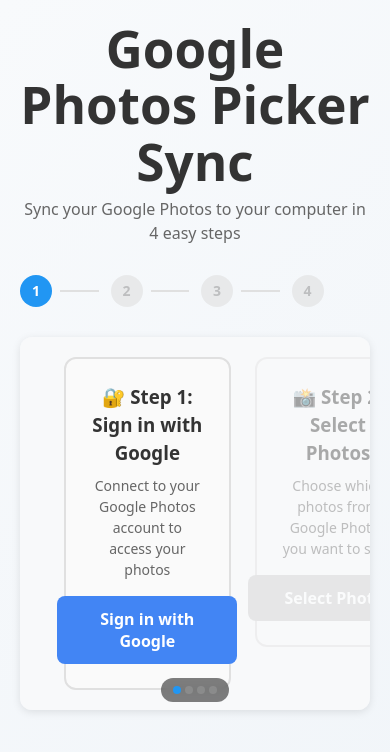
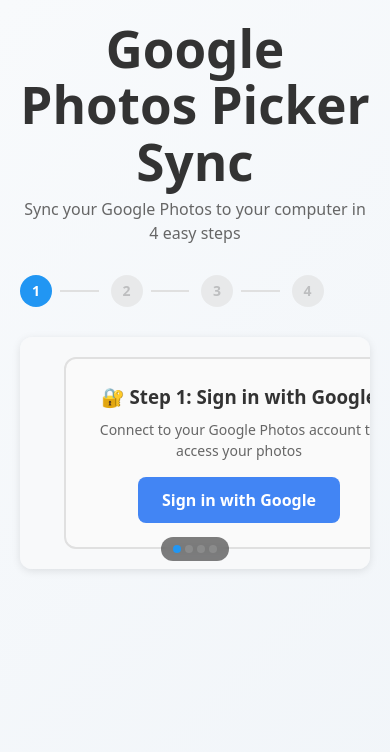
Before and after one commit to mikecann/google-photos-picker-sync, a React (Vite) app: page / in a window 390 px wide. Shown: the top 752 px of the page. Built offline with nearby package versions, Linux system fonts and the light colour scheme; no server answers.

Commit message:
ready to go

```diff
--- a/src/App.tsx
+++ b/src/App.tsx
@@ -47,17 +47,25 @@
   const scrollToStep = (stepNumber: number) => {
     if (!scrollContainerRef.current) return;
 
-    const containerWidth = scrollContainerRef.current.clientWidth;
-    const maxStepWidth = Math.min(350, (containerWidth - 100) / 1.5); // Responsive step width
-    const gap = 24; // Gap between steps
+    const container = scrollContainerRef.current;
+    const containerWidth = container.clientWidth;
 
-    // Calculate the position to center the step
-    const stepPosition = (stepNumber - 1) * (maxStepWidth + gap);
-    const stepCenter = stepPosition + maxStepWidth / 2;
-    const scrollPosition = stepCenter - containerWidth / 2;
+    // Calculate responsive step width (same logic as CSS)
+    const maxWidth = Math.min(350, (window.innerWidth - 140) / 1.5);
+    const stepWidth = Math.max(280, maxWidth); // Minimum width for readability
+    const gap = 24;
+    const spacerWidth = stepWidth; // Same as step width for centering
 
-    scrollContainerRef.current.scrollTo({
-      left: Math.max(0, scrollPosition), // Don't scroll past the beginning
+    // Calculate the position of the target step
+    // spacer + (steps before target * (stepWidth + gap)) + half of target step width
+    const stepPosition =
+      spacerWidth + (stepNumber - 1) * (stepWidth + gap) + stepWidth / 2;
+
+    // Center this position in the viewport
+    const scrollPosition = stepPosition - containerWidth / 2;
+
+    container.scrollTo({
+      left: Math.max(0, scrollPosition),
       behavior: "smooth",
     });
   };
@@ -251,23 +259,18 @@
               msOverflowStyle: "none",
               backgroundColor: "#f8f9fa",
               // Make the scroll container wide enough for all steps plus centering space
-              width: "calc(100% + min(700px, (100vw - 140px) * 1.33))", // Extra space for centering
-              marginLeft: "calc(-1 * min(350px, (100vw - 140px) / 1.5))", // Offset to allow centering
+              width: "calc(100% + 700px)", // Extra space for centering (2 * 350px spacers)
+              marginLeft: "-350px", // Offset to allow centering
             }}
           >
             {/* Invisible spacer for centering */}
-            <div
-              style={{
-                minWidth: "calc(min(350px, (100vw - 140px) / 1.5))",
-                flexShrink: 0,
-              }}
-            />
+            <div style={{ minWidth: "350px", flexShrink: 0 }} />
 
             {/* Step 1: Authentication */}
             <div
               style={{
-                minWidth: "calc(min(350px, (100vw - 140px) / 1.5))",
-                maxWidth: "calc(min(350px, (100vw - 140px) / 1.5))",
+                minWidth: "350px",
+                maxWidth: "350px",
                 flexShrink: 0,
                 opacity: 1,
                 transition: "opacity 0.3s ease",
@@ -279,8 +282,8 @@
             {/* Step 2: Photo Selection */}
             <div
               style={{
-                minWidth: "calc(min(350px, (100vw - 140px) / 1.5))",
-                maxWidth: "calc(min(350px, (100vw - 140px) / 1.5))",
+                minWidth: "350px",
+                maxWidth: "350px",
                 flexShrink: 0,
                 opacity: step1Complete ? 1 : 0.4,
                 transition: "opacity 0.3s ease",
@@ -295,8 +298,8 @@
             {/* Step 3: Directory Selection */}
             <div
               style={{
-                minWidth: "calc(min(350px, (100vw - 140px) / 1.5))",
-                maxWidth: "calc(min(350px, (100vw - 140px) / 1.5))",
+                minWidth: "350px",
+                maxWidth: "350px",
                 flexShrink: 0,
                 opacity: step2Complete ? 1 : 0.4,
                 transition: "opacity 0.3s ease",
@@ -312,8 +315,8 @@
             {/* Step 4: Download */}
             <div
               style={{
-                minWidth: "calc(min(350px, (100vw - 140px) / 1.5))",
-                maxWidth: "calc(min(350px, (100vw - 140px) / 1.5))",
+                minWidth: "350px",
+                maxWidth: "350px",
                 flexShrink: 0,
                 opacity: step3Complete ? 1 : 0.4,
                 transition: "opacity 0.3s ease",
@@ -369,12 +372,7 @@
             </div>
 
             {/* Invisible spacer for centering */}
-            <div
-              style={{
-                minWidth: "calc(min(350px, (100vw - 140px) / 1.5))",
-                flexShrink: 0,
-              }}
-            />
+            <div style={{ minWidth: "350px", flexShrink: 0 }} />
           </div>
 
           {/* Scroll indicator */}
```
